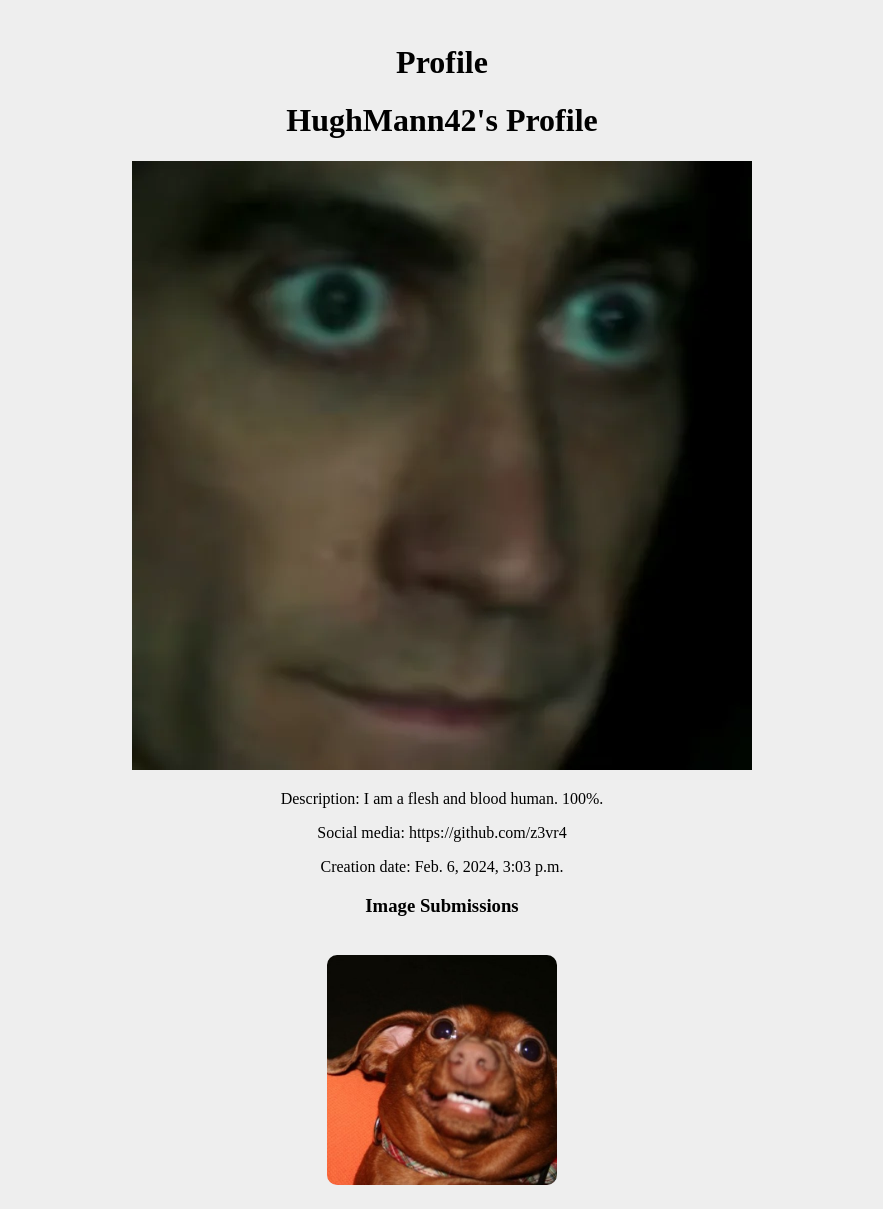
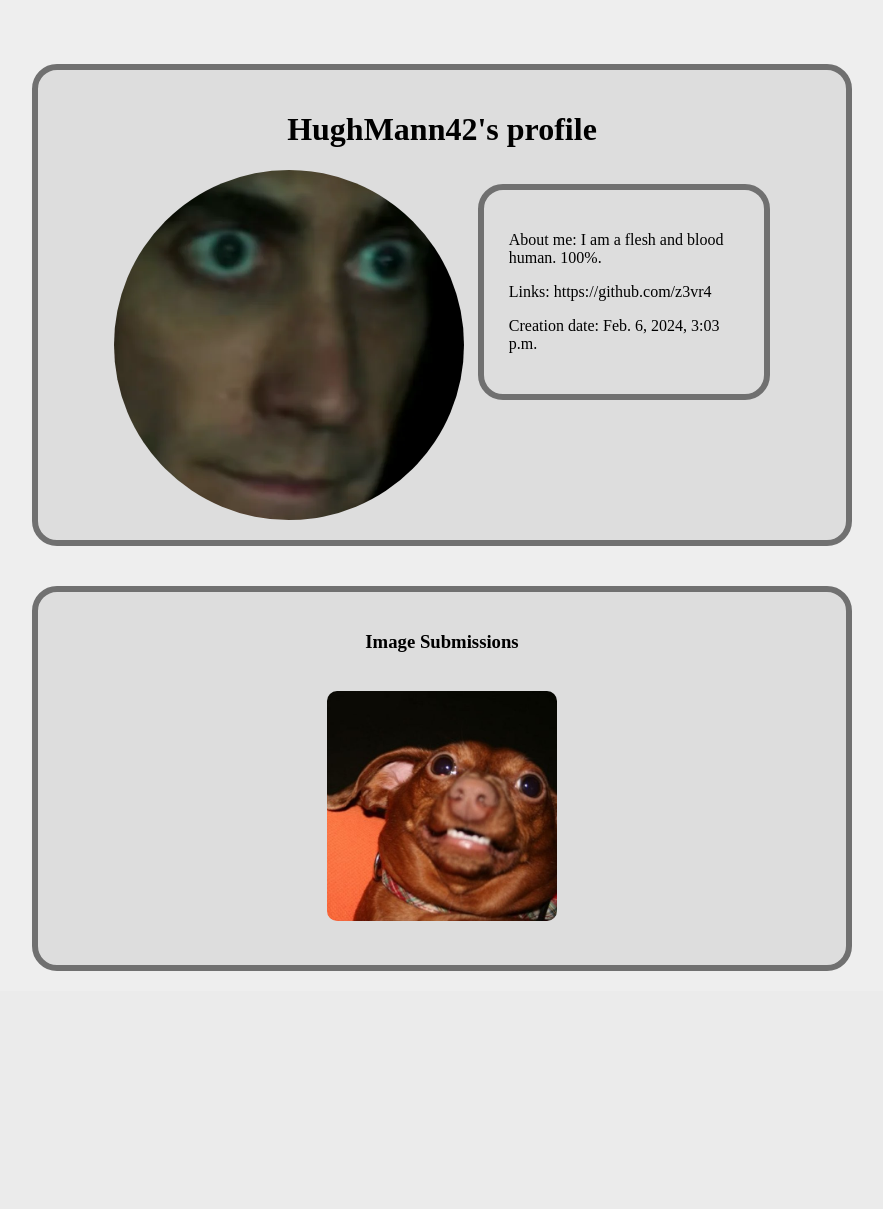
Before and after one commit to z3vr4/Django_Image_Gallery, a Django app: a page that uses Photoblock/PhotoApp/templates/PhotoApp/base.html in a window 1280 px wide. Shown: the part 46-1255 px from the top of the page, without its empty margins (198-1081 px from the left). After the commit the page ends 1017 px from the top, so only its background shows below. Run offline with Django 4.2, Linux system fonts and the light colour scheme; data comes from the database, SQL or seed files in the repository; both versions use the stored data as it was after the commit.

Commit message:
Major CSS and HTML improvements to most views

```diff
--- a/Photoblock/PhotoApp/templates/PhotoApp/base.html
+++ b/Photoblock/PhotoApp/templates/PhotoApp/base.html
@@ -8,7 +8,7 @@
     <meta name="viewport" content="width=device-width, initial-scale=1.0">
     <title>{% block title %}My Website{% endblock %}</title>
     <style>
-        /* New css code here */
+/* New css code here */
         html {
             background-color: #eeeeee;
         }
@@ -17,15 +17,25 @@
         }
 
 /* Classes */
-    /*Cosmetic-container*/
+    /*Gray containers*/
+    .gray-container {
+            width: 60%; /* Adjust as needed */
+            background-color: #dddddd; /* Background color of the container */
+            border: 6px solid #707070;
+            border-radius: 25px;
+            padding: 20px; /* Adjust padding as needed */
+            display: inline-block; /* Prevents block-level element behavior */
+            margin: 20px;
+        }
 
     /*Separation from navbar*/
         .bigcontainer {
             margin-top: 90px; /* Adjust as needed */
         }
-    /*Center divs*/
+    /*Align to center*/
         .center-horizontal {
-            text-align: center;
+    text-align: center; /* Horizontally center the container */
+    align-items: center; /* Vertically center the container */
         }
 
 /*Grid stuff*/
@@ -40,7 +50,7 @@
         padding: 20px 10px;
         }
 
-    /* Image styles */
+    /* Grid Image styles */
         .gallery img {
         width: 230px;
         height: 230px;
@@ -51,7 +61,26 @@
         a:hover img {
     transform: scale(1.1);
     }
+
+/*IMAGE DETAIL VIEW*/
+/* Submission image styles */
+    .submission-image{
+            max-width: 50%; /* Limit the maximum width of the image to fit its container */
+            max-height: 50%; /* Limit the maximum height of the image to fit its container */
+        }
 /* Comment sections for image detail views*/
+    /*Comment-container*/
+        .comment-container {
+            width: 30%; /* Adjust as needed */
+            background-color: #dddddd; /* Background color of the container */
+            border: 6px solid #707070;
+            border-radius: 25px;
+            padding: 25px; /* Adjust padding as needed */
+            margin-bottom: 50px;
+            display: inline-block; /* Prevents block-level element behavior */
+            text-align: left; /* Left align the content inside the container */
+        }
+
         .comment-section {
             margin-bottom: 20px; /* Add some space between comment sections */
             width: 100%; /* Ensure the section spans the full width */
@@ -94,6 +123,36 @@
             object-fit: cover; /* Ensure the entire image is visible */
         }
 
+/*PROFILE DETAIL VIEW*/
+.profile-image-container {
+            width: 350px; /* Adjust as needed */
+            height: 350px; /* Adjust as needed */
+            overflow: hidden;
+            border-radius: 50%; /* Make it a circle */
+            margin-right: 10px;
+            display: inline-block; /* Align with text */
+            vertical-align: middle; /* Align vertically with text */
+        }
+.profile-image {
+            width: 100%;
+            height: 100%;
+            object-fit: cover; /* Ensure the entire image is visible */
+        }
+
+/*REGISTRATION VIEW*/
+.registration-button {
+    padding: 10px 20px; /* Adjust padding as needed */
+    background-color: #d3d3d3; /* Gray background color */
+    border-radius: 10px; /* Rounded borders */
+    font-weight: bold; /* Bold text */
+    text-decoration: none; /* Remove underline */
+    transition: background-color 0.3s, color 0.3s; /* Smooth transition for color change */
+}
+
+.registration-button:hover {
+    background-color: #000000; /* Black background color on hover */
+    color: #ffffff; /* White text color on hover */
+}
 
 /* Change anchor tag colors */
         a:link:not(nav a) {
@@ -120,11 +179,13 @@
             text-align: center;
             padding: 14px 16px;
             text-decoration: none;
+            transition: background-color 0.3s, color 0.3s;
         }
 
         nav a:hover {
             background-color: #ddd;
             color: black;
+            font-weight:bold;
         }
 
 
--- a/Photoblock/PhotoApp/templates/PhotoApp/main.html
+++ b/Photoblock/PhotoApp/templates/PhotoApp/main.html
@@ -4,6 +4,7 @@
 
 {% block content %}
 <div class="center-horizontal">
+    <div class="gray-container">
     <h1>Welcome to the Main Page!</h1>
     <p>This page currently displays images users have submitted to the database.<br>
     In the future, this should display a grid of images or whatever. Probably.</p>
@@ -12,11 +13,12 @@
         {% for submission in image_submissions %}
             <a href="{% url 'image_submission_detail' submission.id %}" class="grid-li">
                 <div class="square-image-container">
-                    <img src="{{ submission.image.url }}" alt="{{ submission.description }}" class="submission-image">
+                    <img src="{{ submission.image.url }}" alt="{{ submission.description }}">
                 </div>
             </a>
         {% endfor %}
     </div>
 </div>
+</div>
     <!-- Add your main content here -->
 {% endblock %}
--- a/Photoblock/PhotoApp/templates/PhotoApp/profiledetail.html
+++ b/Photoblock/PhotoApp/templates/PhotoApp/profiledetail.html
@@ -4,21 +4,28 @@
 
 {% block content %}
     <div class="center-horizontal">
-        <h1>Profile</h1>
-        <h1>{{ user_profile.user.username }}'s Profile</h1>
-        <img src="{{ user_profile.profile_image.url }}">
-        <p>Description: {{ user_profile.short_description }}</p>
-        <p>Social media: {{ user_profile.social_links }}</p>
+        <div class="gray-container">
+        <h1>{{ user_profile.user.username }}'s profile</h1>
+        <div class="profile-image-container">
+            <img src="{{ user_profile.profile_image.url }}" class="profile-image">
+        </div>
+        <div class="comment-container">
+            <p>About me: {{ user_profile.short_description }}</p>
+            <p>Links: {{ user_profile.social_links }}</p>
             <p>Creation date: {{ user_profile.creation_date }}</p>
+        </div>
+    </div>
+    <div class="gray-container">
     <h3>Image Submissions</h3>
     <div class="gallery">
       {% for submission in user_profile.imagesubmission_set.all %}
           <a href="{% url 'image_submission_detail' submission.id %}" class="grid-li">
               <div class="square-image-container">
-                      <img src="{{ submission.image.url }}" alt="{{ submission.description }}" class="submission-image">
+                  <img src="{{ submission.image.url }}" alt="{{ submission.description }}">
               </div>
           </a>
       {% endfor %}
   </div>
 </div>
+</div>
 {% endblock %}
--- a/Photoblock/PhotoApp/templates/registration/login.html
+++ b/Photoblock/PhotoApp/templates/registration/login.html
@@ -3,6 +3,7 @@
 
 {% block content %}
   <div class="center-horizontal">
+    <div class="gray-container">
     <h2 style="padding: 0px; font-size: 50px">Login</h2>
     {% if user.is_authenticated %}
     <p>You are already logged in. Maybe you wish to log out?</p>
@@ -19,4 +20,5 @@
     <p>Don't have an account? <a href="{% url 'registration_view' %}">Register here</a>.</p>
     {% endif %}
   </div>
+</div>
 {% endblock %}
```
Also changed, not shown: Photoblock/PhotoApp/templates/PhotoApp/registration.html (+18 -15 lines), Photoblock/PhotoApp/templates/PhotoApp/submissiondetail.html (+9 -5 lines), Photoblock/db.sqlite3. Lines whose indentation alone changed are shown as unchanged.
